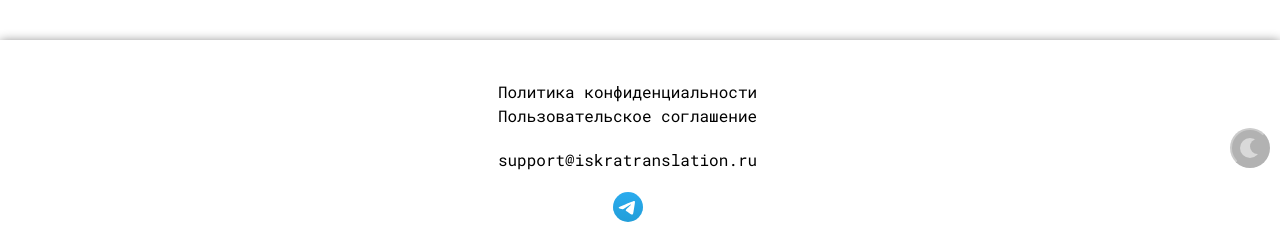
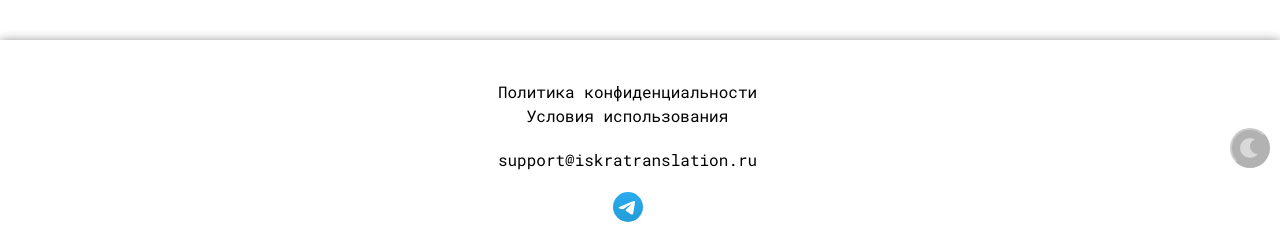
Before and after one commit to Chukseev/translation, a Django app: page / in a window 1280 px wide. Shown: the part 552-800 px from the top of the page. Run offline with Django 5.2, Linux system fonts and the light colour scheme; data comes from the database, SQL or seed files in the repository; data that the repository does not hold is empty.

Commit message:
edit in base.html

```diff
--- a/translations/translation_app/templates/translation_app/base.html
+++ b/translations/translation_app/templates/translation_app/base.html
@@ -52,7 +52,7 @@
             <nav class="footer__menu">
                 <ul class="footer__menu-list">
                     <li class="footer__menu-item"><a href="/privacy" class="footer__menu-link">Политика конфиденциальности</a></li>
-                    <li class="footer__menu-item"><a href="/terms" class="footer__menu-link">Пользовательское соглашение</a></li>
+                    <li class="footer__menu-item"><a href="/terms" class="footer__menu-link">Условия использования</a></li>
                 </ul>
             </nav>
             <div class="footer__contacts">
```
